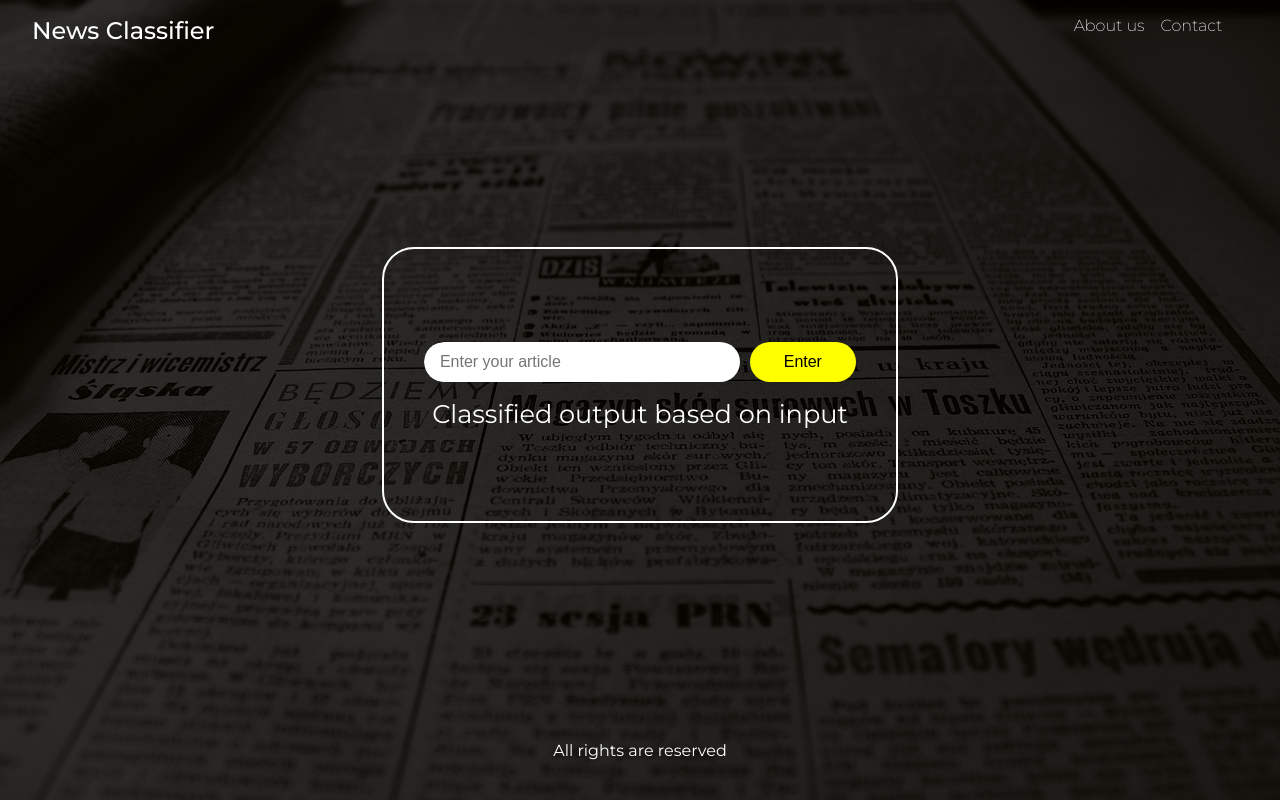
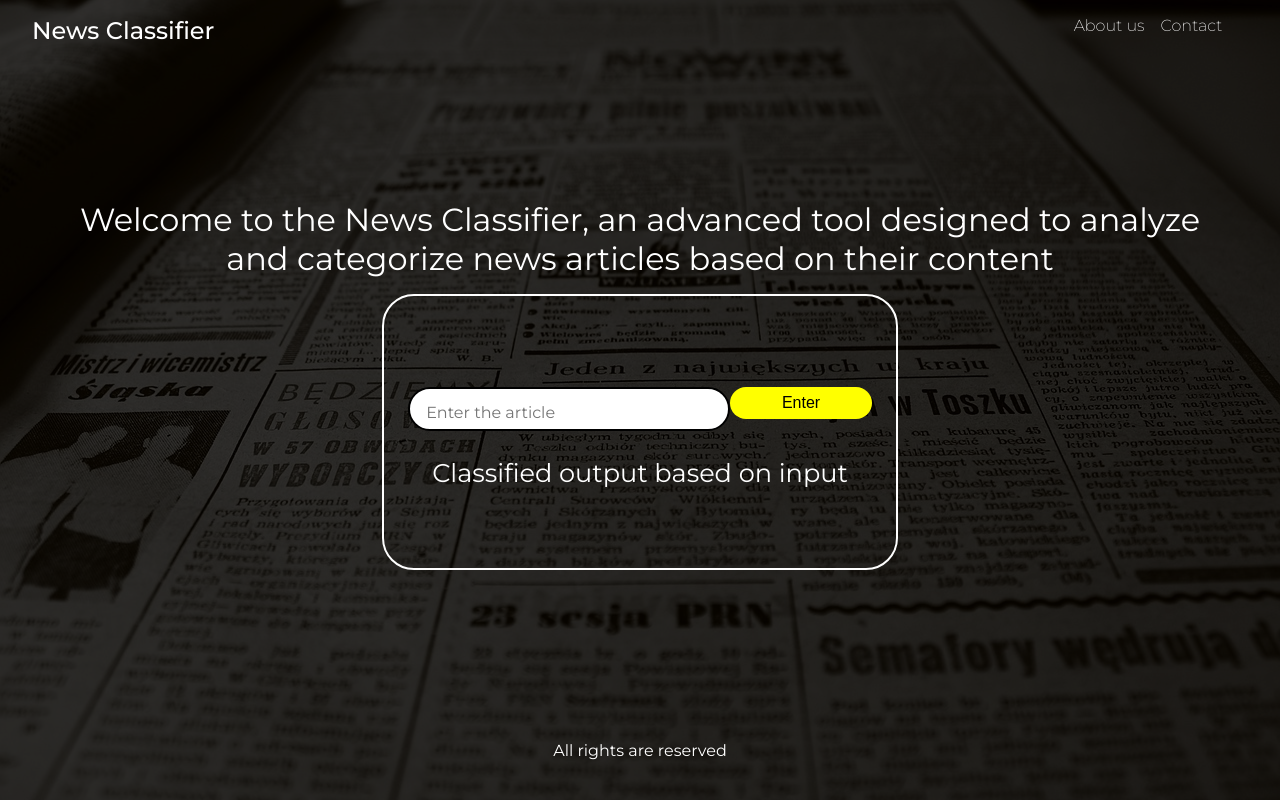
Before and after one commit to Narendra523116/hackathon, a Flask app: page / in a window 1280 px wide. Run offline with Flask 3, Linux system fonts and the light colour scheme; parts of the project's set-up code (start-up, migrations or seed data) failed here and were passed over.

Commit message:
made chnages to the html and app.js for not to reload for every input

```diff
--- a/app.py
+++ b/app.py
@@ -1,4 +1,4 @@
-from flask import Flask, render_template, request
+from flask import Flask, render_template, request, jsonify
 import pickle
 import numpy as np
 
@@ -17,20 +17,19 @@ def index():
     prediction = None
     if request.method == 'POST':
         user_input = request.form['user_input']
+        print(user_input)
 
         # Transform the input using the loaded vectorizer
         user_input_transformed = vectorizer.transform([user_input])
 
-        # Reshape if necessary
-        # user_input_transformed = user_input_transformed.toarray().reshape(1, -1)
 
-        # Make a prediction using the transformed input
         prediction = model.predict(user_input_transformed)[0]
+        print(prediction)
         encoded = {0: 'Business', 1: 'Crime', 2: 'Education', 3: 'Entertainment', 4: 'Environment', 5: 'Health', 6: 'Nation',7: 'Politics', 8: 'Religion', 9: 'Science', 10: 'Sports', 11: 'Technology', 12: 'Travel', 13: 'World'}
 
-        return render_template('index.html', prediction=encoded[prediction])
+        return jsonify(prediction=encoded[prediction])
 
-    return render_template('index.html', prediction=prediction)
+    return render_template('index.html')
 
 if __name__ == '__main__':
     app.run(debug=True)
--- a/static/css/index.css
+++ b/static/css/index.css
@@ -10,6 +10,7 @@
 body{
     background-image: url("/static/assets/old-newspaper-350376_1280.jpg");
     background-size: cover;
+    background-repeat: none;
     background-color: rgb(15, 13, 13);
     height : 100vh;
     width : 100vw;
@@ -53,6 +54,9 @@ header {
 
 .user{
     display: flex;
+    box-sizing: border-box;
+    width : 100%;
+    padding : 10px 20px;
     align-items: center;
     justify-content: center;
     gap : 10px;
@@ -73,26 +77,39 @@ header {
 main{
     display: flex;
     height :  85%;
+    flex-direction: column;
     padding-bottom : 1rem;
     justify-content: center;
     align-items: center;
 }
 
+.main-heading{
+    color : white;
+    padding-bottom : 1rem;
+    padding-right : 3rem;
+    padding-left:3rem;
+    text-align: center;
+    font-weight : 400;
+    font-size: 2rem;
+}
 .user-input{
-    width : 384px;
-    height : 40px;
+    width : 64%;
+    padding-right : 10px;
     border-radius: 2rem;
     border: none;
-    overflow: hidden;
+    padding-right : 10px;
 }
 
 .user-input-text{
-    height: 100%;
+    height: 2rem;
     width : 100%;
+    font-family: "Montserrat", sans-serif;
     font-size: 1rem;
+    padding-top : 0.5rem;
     padding-left : 1rem;
     border-radius: 2rem;
-    border: none;
+    line-break: ;
+    border: solid black 2px;
 }
 
 .user-input-text:focus, .user-input-text{
@@ -107,7 +124,7 @@ main{
 
 .submit-btn{
     width : 100%;
-    height: 100%;
+    height: 2rem;
     font-size: 1rem;
     transition: all 0.2s ease-in;
     border-radius: 2rem;
@@ -173,3 +190,19 @@ footer .footer{
     color: white;
     gap : 1rem;
 }
+
+
+@media(max-width : 780px){
+    .main-heading{
+        font-size: 1.2rem;
+        word-spacing: 1px;
+    }
+
+    .form-data{
+        width : 90%;
+    }
+
+    .output{
+        font-size: 1rem;
+    }
+}
--- a/templates/index.html
+++ b/templates/index.html
@@ -12,30 +12,29 @@
         <header>
             <div class="logo-part">
                 <a href="{{ url_for('index') }}" class="heading">
-                    <!-- Logo can be an image or just the name -->
-                    <!-- Example if you have a logo image: -->
-                    <!-- <img src="{{ url_for('static', filename='images/logo.png') }}" alt="Logo" class="logo"> -->
                     <h2 class="logo_name">News Classifier</h2>
                 </a>
             </div>
 
-            <div class="options">
             <div class="options">
                 <ul>
                     <li>About us</li>
                     <li>Contact</li>
                 </ul>
             </div>
-            </div>
         </header>
 
         <!-- This is where we get the input and display the output -->
         <main>
-            <form class="form-data" method="post">
+            <div class="main-heading">
+                <p>Welcome to the News Classifier, an advanced tool designed to analyze and categorize news articles based on their content</p>
+            </div>
+            <form id="classify-form" class="form-data" method="post">
                 <div class="user">
                     <div class="user-input">
-                        <input type="text" class="user-input-text" name="user_input" placeholder="Enter your article" required>
+                        <input type="text" class="user-input-text" name="user_input" placeholder="Enter the article" required></textarea>
                     </div>
+
                     <div class="submit">
                         <button class="submit-btn" type="submit">Enter</button>
                     </div>
@@ -43,9 +42,9 @@
                 <div class="output-display">
                     <!-- Display the classified type based on the user's article -->
                     {% if prediction %}
-                        <p class="output">{{ prediction }}</p>
+                        <p id="output" class="output">{{ prediction }}</p>
                     {% else %}
-                        <p class="output">Classified output based on input</p>
+                        <p id="output" class="output">Classified output based on input</p>
                     {% endif %}
                 </div>
             </form>
@@ -54,6 +53,7 @@
             <p class="footer">All rights are reserved</p>
         </footer>
     </div>
+    <script src="https://code.jquery.com/jquery-3.6.0.min.js"></script>
     <script>
         $(document).ready(function() {
     $('#classify-form').on('submit', function(event) {
@@ -61,12 +61,17 @@
 
         $.ajax({
             type: 'POST',
-                    url: '/',
+            url: '/',  // The same route where your Flask app handles POST requests
             data: $(this).serialize(), // Serialize the form data
             success: function(response) {
-                        $('#output').text('Classified type: ' + response.prediction);
+                // Update the output with the prediction
+                $('#output').text(response.prediction);
+            },
+            error: function(error) {
+                console.log('Error:', error);
             }
         });
+        console.log()
     });
 });
     </script>
```
Lines whose indentation alone changed are shown as unchanged.
